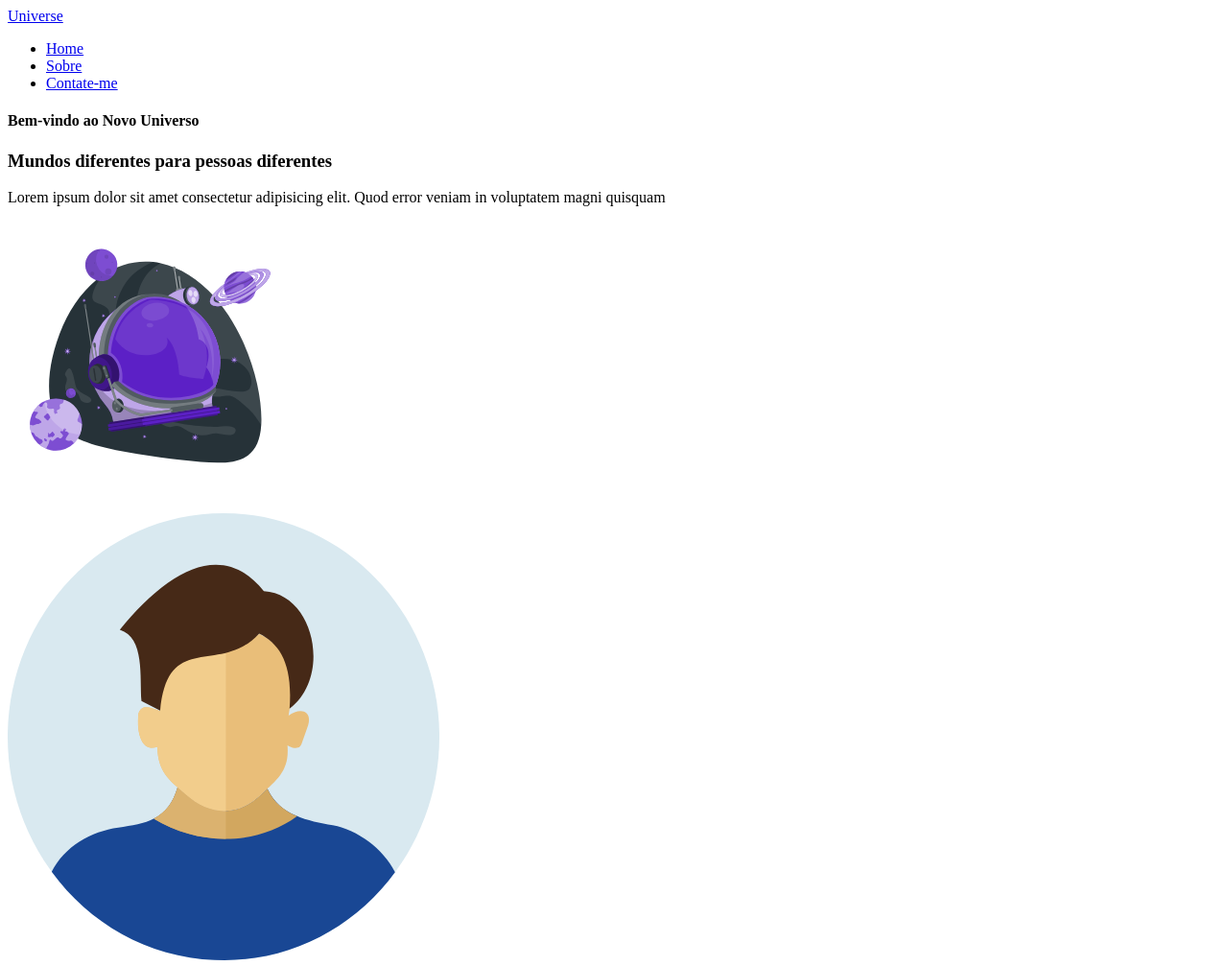
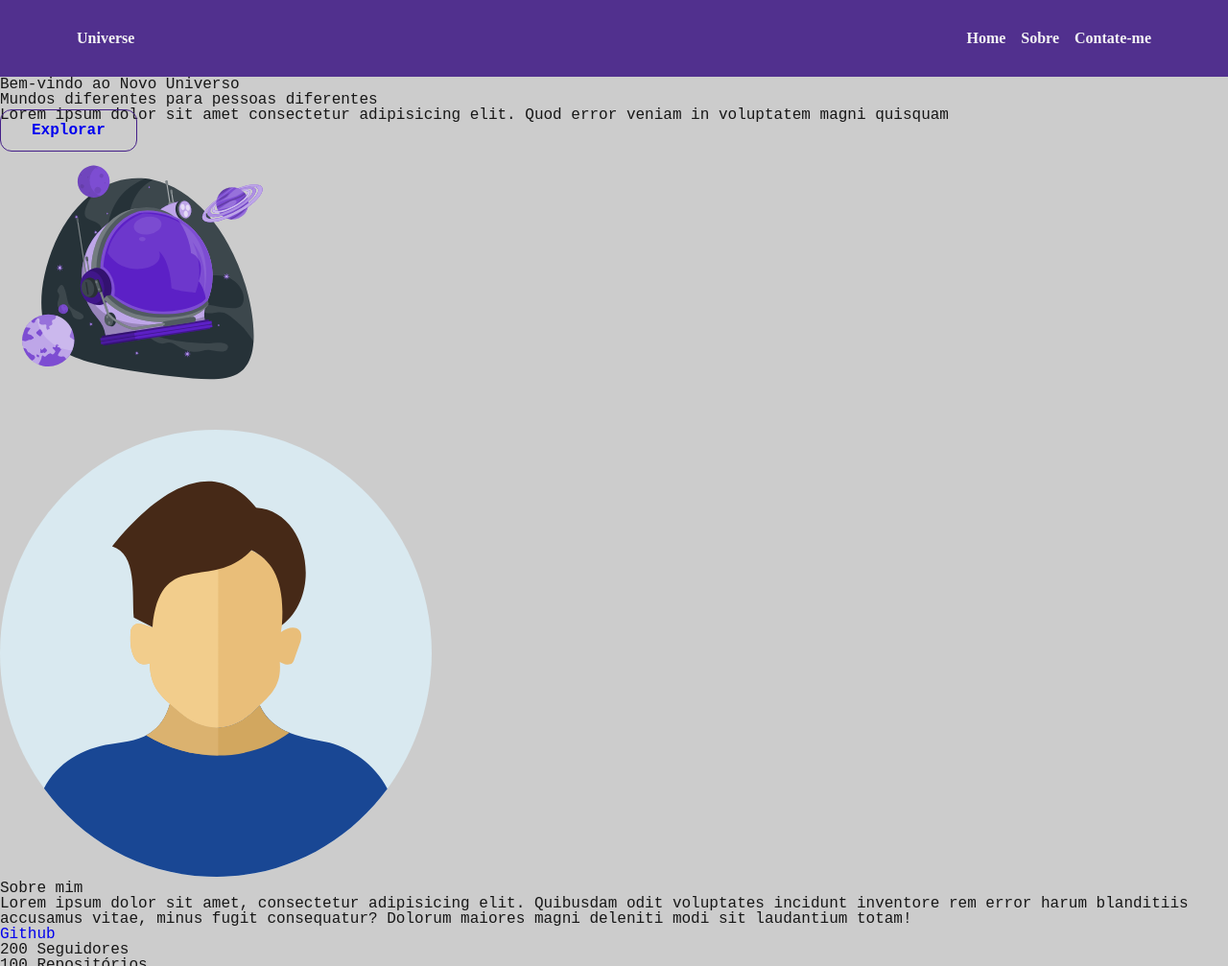
Before and after one commit to Roberdan-Andrade/Portfolio_Generation, a plain HTML site: page index.html in a window 1280 px wide. Shown: the top 1007 px of the page at 96% size. Drawn offline with Linux system fonts and the light colour scheme.

Commit message:
Uppando aula manhã - 16/08/2024

```diff
--- /dev/null
+++ b/assets/css/index.css
@@ -0,0 +1,35 @@
+/* Header */
+
+.menu_container {
+    background-color: var(--purple-800);
+    position: sticky;
+    top: 0;
+    filter: opacity(0.9);
+    height: 80px;
+}
+
+.menu_container a {
+    font-size: 16px;
+    color: var(--white);
+    font-weight: bold;
+}
+
+.menu_container a:hover {
+    color: var(--purple-200);
+}
+
+.menu_content {
+    max-width: 1120px;
+    padding: 0 24px;
+    width: 100%;
+    display: flex;
+    justify-content: space-between;
+}
+
+.menu_lista {
+    list-style: none;
+}
+
+.menu_lista li {
+    margin: 0 0 0 16px;
+}
--- /dev/null
+++ b/assets/css/reset.css
@@ -0,0 +1,48 @@
+/* http://meyerweb.com/eric/tools/css/reset/
+   v2.0 | 20110126
+   License: none (public domain)
+*/
+
+html, body, div, span, applet, object, iframe,
+h1, h2, h3, h4, h5, h6, p, blockquote, pre,
+a, abbr, acronym, address, big, cite, code,
+del, dfn, em, img, ins, kbd, q, s, samp,
+small, strike, strong, sub, sup, tt, var,
+b, u, i, center,
+dl, dt, dd, ol, ul, li,
+fieldset, form, label, legend,
+table, caption, tbody, tfoot, thead, tr, th, td,
+article, aside, canvas, details, embed,
+figure, figcaption, footer, header, hgroup,
+menu, nav, output, ruby, section, summary,
+time, mark, audio, video {
+	margin: 0;
+	padding: 0;
+	border: 0;
+	font-size: 100%;
+	font: inherit;
+	vertical-align: baseline;
+}
+/* HTML5 display-role reset for older browsers */
+article, aside, details, figcaption, figure,
+footer, header, hgroup, menu, nav, section {
+	display: block;
+}
+body {
+	line-height: 1;
+}
+ol, ul {
+	list-style: none;
+}
+blockquote, q {
+	quotes: none;
+}
+blockquote:before, blockquote:after,
+q:before, q:after {
+	content: '';
+	content: none;
+}
+table {
+	border-collapse: collapse;
+	border-spacing: 0;
+}
--- /dev/null
+++ b/assets/css/stylesheet.css
@@ -0,0 +1,47 @@
+:root {
+    --purple-200: #9a7bd1;
+    --purple-500: #6b36c8;
+    --purple-800: #441f88;
+
+    --black-800: #171717;
+
+    --gray-200: #cccccc;
+    --gray-400: #505861;
+
+    --white: #F9F9F9;
+}
+
+* {
+    text-decoration: none;
+    font-family: 'Courier New', Courier, monospace;
+}
+
+html {
+    scroll-behavior: smooth;
+}
+
+body {
+    background-color: var(--gray-200);
+    color: var(--black-800);
+}
+
+.button {
+    border: 1px, solid, var(--purple-800);
+    border-radius: 0.75em;
+
+    padding: 12px 32px;
+
+    font-weight: 700;
+    text-align: center;
+}
+
+.button:hover {
+    color: var(--gray-200);
+    background-color: var(--purple-800);
+}
+
+.flex {
+    display: flex;
+    justify-content: center;
+    align-items: center;
+}
--- a/index.html
+++ b/index.html
@@ -7,20 +7,25 @@
     <meta name="description" content="Projeto Portfólio">
     <meta name="author" content="Generation Brasil">
     <meta name="keywords" content="HTML, CSS, JavaScript">
+
+    <link rel="stylesheet" href="./assets/css/reset.css">
+    <link rel="stylesheet" href="./assets/css/stylesheet.css">
+    <link rel="stylesheet" href="./assets/css/index.css">
+
     <link rel="icon" href="./assets/img/favicon.svg" type="image/svg+xml" />
     <title>Universe</title>
 </head>
 
 <body>
-    <header>
-        <div id="header_content">
+    <header class="flex menu_container">
+        <div id="header_content" class="menu_content">
             <div id="titulo">
                 <a href="#">Universe</a>
             </div>
 
             <div id="menu">
                 <nav>
-                    <ul>
+                    <ul class="flex menu_lista">
                         <li><a href="#">Home</a></li>
                         <li><a href="#about">Sobre</a></li>
                         <li><a href="#contact">Contate-me</a></li>
@@ -37,7 +42,7 @@
                 <h1>Mundos diferentes para pessoas diferentes</h1>
                 <p>Lorem ipsum dolor sit amet consectetur adipisicing elit. Quod error veniam in voluptatem magni
                     quisquam</p>
-                <a target="_blank" href="https://github.com/conteudoGeneration" alt="Github da Generation Brasil">
+                <a class="button" target="_blank" href="https://github.com/conteudoGeneration" alt="Github da Generation Brasil">Explorar</a>
             </article>
 
             <article id="home_imagem">
```
Also changed, not shown: comentarios.html (deleted, +0 -243 lines).
